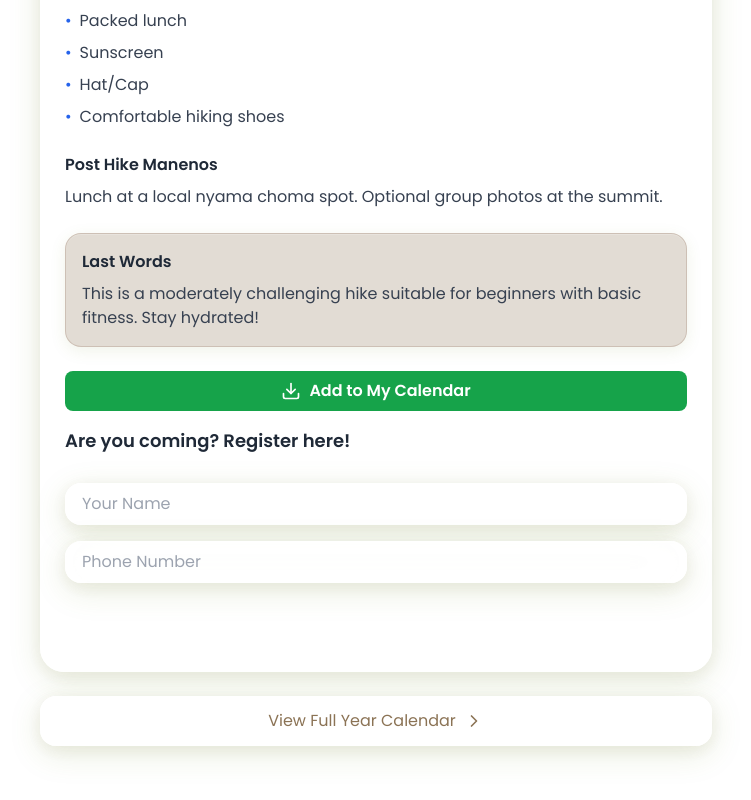
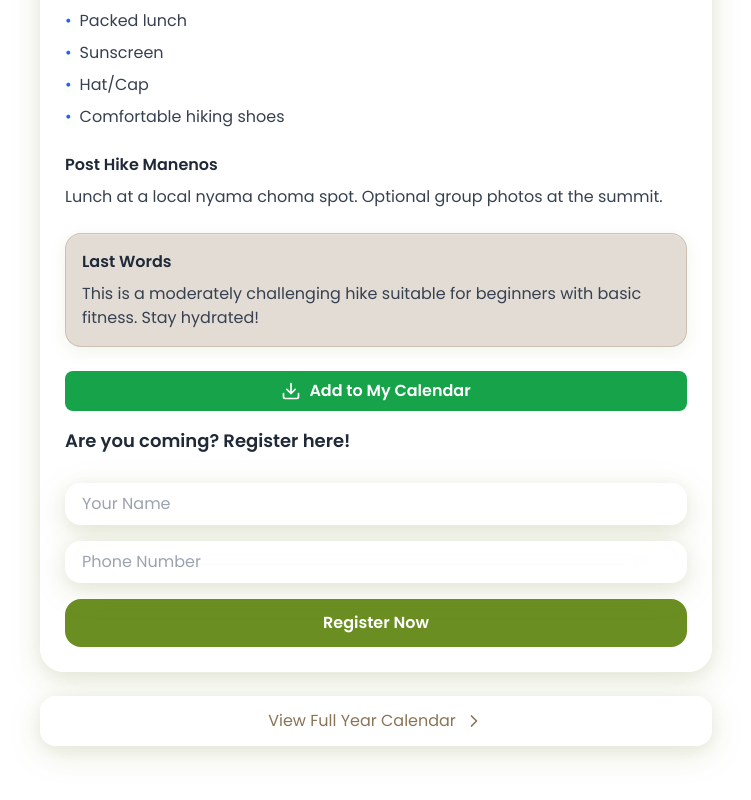
Before and after one commit to knjoroge-casa/sirimonhikers, a React (Vite) app: page / in a window 1280 px wide. Shown: the part 920-1720 px from the top of the page, without its empty margins (264-1015 px from the left). Built offline with nearby package versions, Linux system fonts and the light colour scheme.

Commit message:
Update App.jsx

```diff
--- a/src/App.jsx
+++ b/src/App.jsx
@@ -907,7 +907,8 @@ export default function App() {
                 />
                 <button
                   onClick={handleSubmit}
-                  className="w-full bg-forest-green text-white py-3 rounded-2xl hover:bg-forest-olive font-semibold hover:bg-blue-700 transition"
+                  className="w-full py-3 rounded-2xl font-semibold text-white hover:opacity-90"
+style={{ backgroundColor: '#6B8E23' }}
                 >
                   Register Now
                 </button>
```
